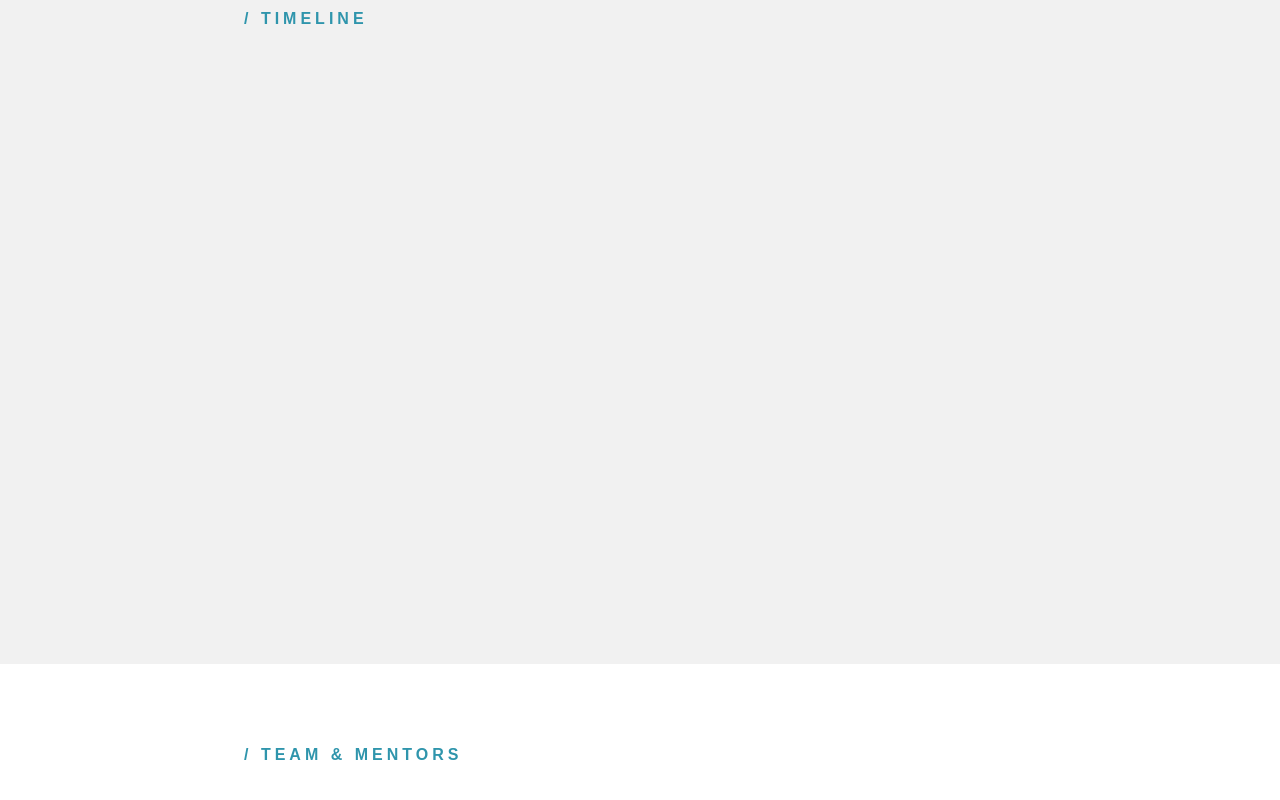
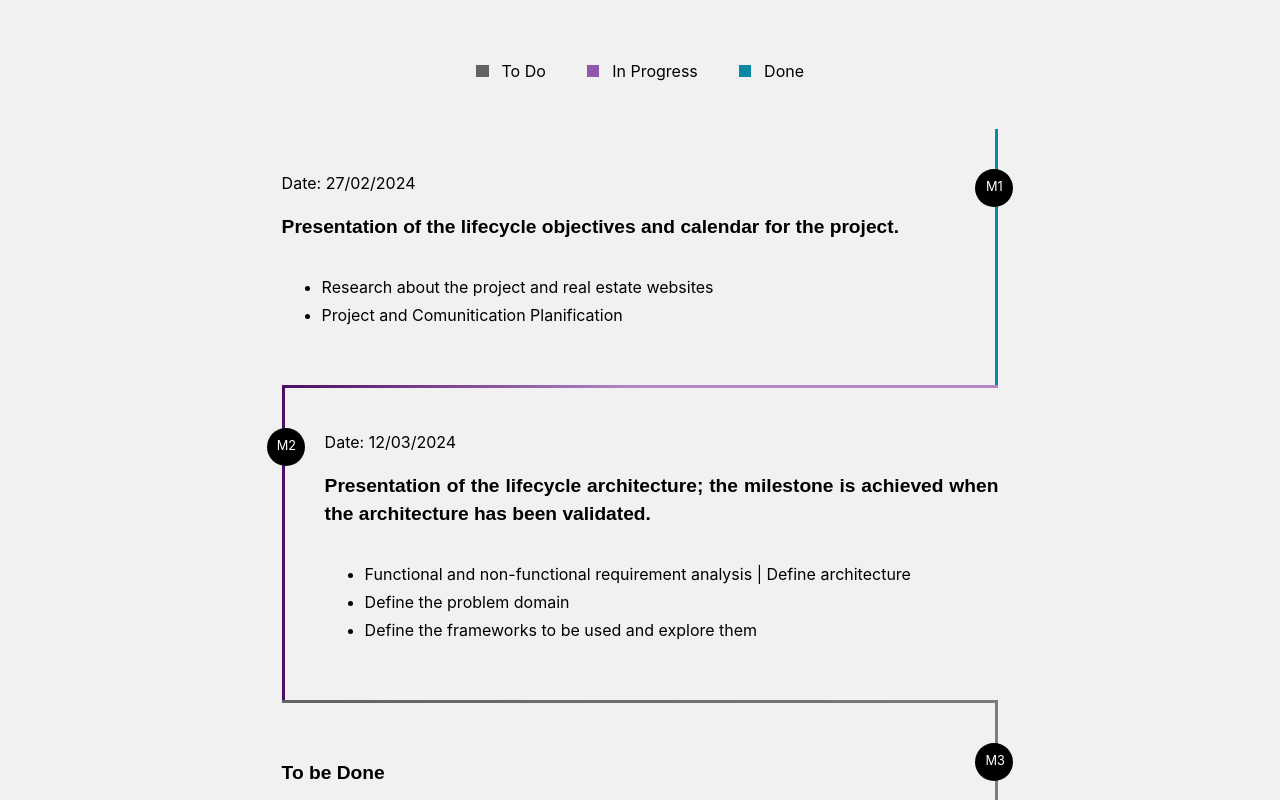
Before and after one commit to Wish-Where-is-Home/Website-WisHpresentation, a React (Create React App) app in the folder wish-whereishome/: page / in a window 1280 px wide. Shown: the part 4100-4900 px from the top of the page. Built offline with nearby package versions, Linux system fonts and the light colour scheme.

Commit message:
Timeline Section

```diff
--- a/wish-whereishome/src/Components/Navbar/Navbar.js
+++ b/wish-whereishome/src/Components/Navbar/Navbar.js
@@ -35,7 +35,7 @@ const Navbar = ({ isOpen, toggleNavbar }) => {
                 <a href="https://github.com/Wish-Where-is-Home" className="github-icon" target="_blank" rel="noreferrer">
                     <FontAwesomeIcon icon={faGithub} />
                 </a>
-                <a href="https://drive.google.com/drive/folders/1fGVwnjm3JD7zJtq1r_-hLAYAm13eImE8?usp=drive_link" className="github-icon" target="_blank" rel="noreferrer">
+                <a href=" https://drive.google.com/drive/folders/1fGVwnjm3JD7zJtq1r_-hLAYAm13eImE8?usp=sharing" className="github-icon" target="_blank" rel="noreferrer">
                     <FontAwesomeIcon icon={faGoogleDrive} />
                 </a>
             </div>
--- a/wish-whereishome/src/Sections/Footer/Footer.js
+++ b/wish-whereishome/src/Sections/Footer/Footer.js
@@ -11,7 +11,7 @@ function Footer() {
     <div  id="footer" className='footer-section' >
       <div className='footer-container'>
         <div className='footer-github'>
-          <a href="https://drive.google.com/drive/folders/1fGVwnjm3JD7zJtq1r_-hLAYAm13eImE8?usp=drive_link" className='footer-icon1' target="_blank" rel="noreferrer">
+          <a href=" https://drive.google.com/drive/folders/1fGVwnjm3JD7zJtq1r_-hLAYAm13eImE8?usp=sharing" className='footer-icon1' target="_blank" rel="noreferrer">
                     <FontAwesomeIcon icon={faGoogleDrive} />
           </a>
           <a href="https://github.com/Wish-Where-is-Home" className='footer-icon' target="_blank" rel="noreferrer">
--- a/wish-whereishome/src/Sections/Timeline/Timeline.css
+++ b/wish-whereishome/src/Sections/Timeline/Timeline.css
@@ -1,6 +1,5 @@
 .timeline-section{
     width: 100%;
-    height: 100vh;
     display: flex;
     align-items: center;
     justify-content: center;
@@ -22,9 +21,42 @@
     width: 100%;
     float: left;
     padding: 0 20px;
-    padding-top: 8rem;
+    padding-top: 4rem;
     display: flex;
 }
+
+
+
+.timeline-bloco1{
+    background-color: #636363;
+    height: 0.8rem;
+    width: 0.8rem;
+    align-self: center;
+    justify-self: center;
+    margin-right: 0.8rem;
+}
+
+
+
+.timeline-bloco2{
+    background-color: #9058aa;
+    height: 0.8rem;
+    width: 0.8rem;
+    align-self: center;
+    justify-self: center;
+    margin-right: 0.8rem;
+}
+
+
+.timeline-bloco3{
+    background-color: #0989a6;
+    height: 0.8rem;
+    width: 0.8rem;
+    align-self: center;
+    justify-self: center;
+    margin-right: 0.8rem;
+}
+
 
 
 .row-timeline-h3 h3{
@@ -35,4 +67,143 @@
     letter-spacing: 0.25rem;
     color: #2f95ac;
     align-self: flex-start;
+    margin-bottom: 2rem;
 }
+
+
+.row-timeline{
+    width: 40%;
+    padding:3rem 0;
+    margin-top: 1rem;
+    display: flex;
+    align-self: center;
+    justify-content: space-evenly;
+}
+
+.row-timeline span{
+    flex-direction: row;
+    display: flex;
+}
+
+
+
+.timeline-container {
+    width: 50%;
+    margin: auto;
+    padding-bottom: 5rem;
+  }
+
+.timeline-container p {
+    font-size: 1em;
+    line-height: 1.75em;
+    border-top: 3px solid;
+    border-image: linear-gradient(to right, #636363  0%, #7b7c7c 100%);
+    border-image-slice: 1;
+    border-width: 3px;
+    margin: 0;
+    padding: 40px;
+    display: flex;
+    flex-direction: column;
+    counter-increment: section;
+    position: relative;
+    color: #000;
+    text-align: justify;
+  }
+
+
+  .timeline-container p:nth-child(1){
+    border-image: linear-gradient(to right, #8dc9d6  0%, #0989a6 100%);
+    border-image-slice: 1;
+    border-width: 3px;
+  }
+
+  .timeline-container p:nth-child(2){
+    border-image: linear-gradient(to right, #4d0f63  0%,#b589c9  50% , #b589c9 100%);
+    border-image-slice: 1;
+    border-width: 3px;
+  }
+
+  /* numbers */
+  .timeline-container p:before {
+    content: "M" counter(section);
+    position: absolute;
+    border-radius: 50%;
+    padding: 10px;
+    height: 1.40em;
+    width: 1.40em;
+    background-color: #000;
+    text-align: center;
+    line-height: 1.25em;
+    color: #fff;
+    font-size: 0.8em;
+  }
+
+  .timeline-container p:nth-child(odd) {
+    border-right: 3px solid;
+    padding-left: 0;
+  }
+
+  .timeline-container p:nth-child(odd):before {
+    left: 100%;
+    margin-left: -20px;
+  }
+
+  .timeline-container  p:nth-child(even) {
+    border-left: 3px solid;
+    padding-right: 0;
+  }
+
+  .timeline-container p:nth-child(even):before {
+    right: 100%;
+    margin-right: -20px;
+  }
+
+  .timeline-container p:first-child {
+    border-top: 0;
+    border-top-right-radius: 0;
+    border-top-left-radius: 0;
+  }
+
+  .timeline-container p:last-child {
+    border-bottom-right-radius: 0;
+    border-bottom-left-radius: 0;
+  }
+
+
+
+  .timeline-title{
+    font-weight: 600;
+    font-size: 1.2rem;
+    padding: 1rem 0;
+    font-family: "metropolis-semibold", sans-serif;
+  }
+
+
+
+  @media (max-width: 1500px) {
+    .timeline-container {
+        width: 70%;
+    }
+
+    .timeline-content{
+     width: 80%;
+    }
+}
+
+
+
+  @media (max-width: 1000px) {
+    .timeline-container {
+        width: 90%;
+    }
+
+
+    .row-timeline{
+        width: 100%;
+    }
+
+
+    .timeline-bloco1,.timeline-bloco2,.timeline-bloco3{
+        margin-right: 0.2rem;
+    }
+  }
--- a/wish-whereishome/src/Sections/Timeline/Timeline.js
+++ b/wish-whereishome/src/Sections/Timeline/Timeline.js
@@ -8,6 +8,68 @@ const Timeline = () => {
             <div className='row-timeline-h3'>
               <h3>/ Timeline</h3>
             </div>
+            <div className='row-timeline'>
+              <span>
+                <div className='timeline-bloco1'></div>
+                <span>To Do</span>
+              </span>
+              <span>
+                <div className='timeline-bloco2'></div>
+                <span>In Progress</span>
+              </span>
+              <span>
+              <div className='timeline-bloco3'></div>
+                <span>Done</span>
+              </span>
+            </div>
+            <div className='timeline-container'>
+              <p>
+                <span>Date: 27/02/2024</span>
+                <span className='timeline-title'>
+                  Presentation of the lifecycle objectives and calendar for the project.
+                </span>
+                <span>
+                  <ul>
+                    <li>
+                    Research about the project and real estate websites
+                    </li>
+                    <li>
+                    Project and Comunitication Planification
+                    </li>
+                  </ul>
+                </span>
+              </p>
+
+              <p>
+              <span>Date: 12/03/2024</span>
+                <span className='timeline-title'>
+                Presentation of the lifecycle architecture; the milestone is achieved when the architecture has been validated.
+                </span>
+                <span>
+                  <ul>
+                    <li>
+                    Functional and non-functional requirement analysis | Define architecture
+                    </li>
+                    <li>
+                    Define the problem domain
+                    </li>
+                    <li>
+                    Define the frameworks to be used and explore them
+                    </li>
+                  </ul>
+                </span>
+                </p>
+              <p>
+                <span className='timeline-title'>
+                  To be Done
+                </span>
+              </p>
+              <p>
+              <span className='timeline-title'>
+                  To be Done
+                </span>
+              </p>
+          </div>
 
         </div>
     </div>
```
